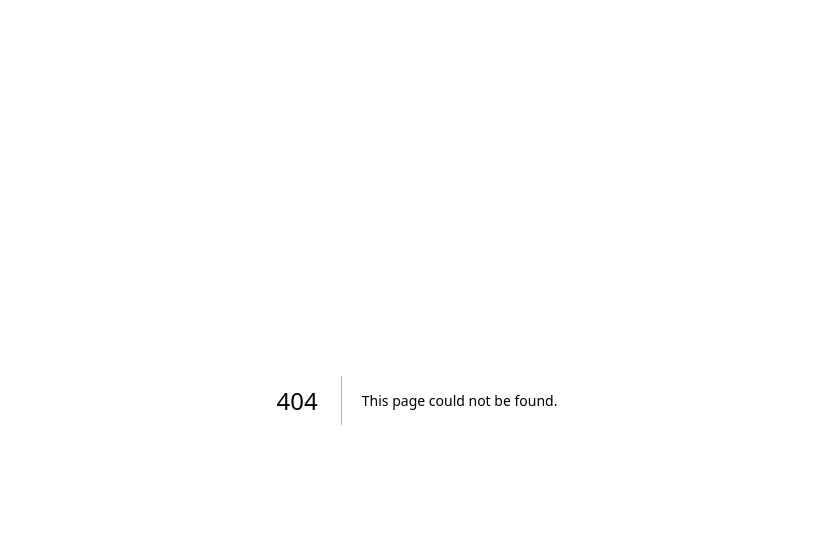
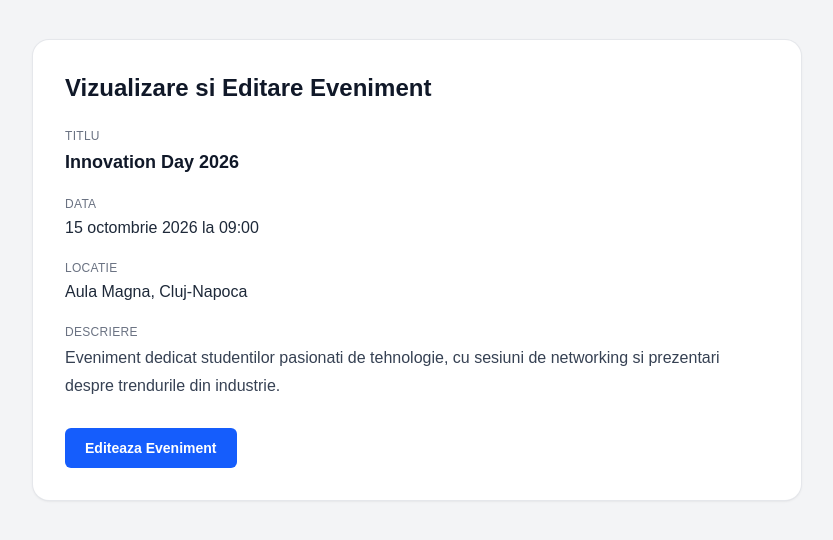
Before and after one commit to CrowmanXD/MPI-university-event-manager, a Next.js app in the folder frontend/: page /event-editor in a window 1280 px wide. Before the commit this address had no page. Shown: the top 540 px of the page, without its empty margins (223-1056 px from the left). Built offline with nearby package versions, Linux system fonts and the light colour scheme.

Commit message:
feat: formular editare eveniment si evidentiere modificari

```diff
--- /dev/null
+++ b/frontend/app/event-editor/page.tsx
@@ -0,0 +1,275 @@
+"use client";
+
+import { FormEvent, useMemo, useState } from "react";
+
+type EventData = {
+  title: string;
+  date: string;
+  location: string;
+  description: string;
+};
+
+const originalEvent: EventData = {
+  title: "Innovation Day 2026",
+  date: "2026-10-15T09:00",
+  location: "Aula Magna, Cluj-Napoca",
+  description:
+    "Eveniment dedicat studentilor pasionati de tehnologie, cu sesiuni de networking si prezentari despre trendurile din industrie.",
+};
+
+const formatDisplayDate = (value: string) => {
+  const parsedDate = new Date(value);
+  if (Number.isNaN(parsedDate.getTime())) {
+    return value;
+  }
+
+  return new Intl.DateTimeFormat("ro-RO", {
+    day: "numeric",
+    month: "long",
+    year: "numeric",
+    hour: "2-digit",
+    minute: "2-digit",
+  }).format(parsedDate);
+};
+
+export default function EventEditorPage() {
+  const [currentEvent, setCurrentEvent] = useState<EventData>(originalEvent);
+  const [isEditing, setIsEditing] = useState(false);
+  const [formData, setFormData] = useState<EventData>(currentEvent);
+  const [isSaving, setIsSaving] = useState(false);
+  const [submitError, setSubmitError] = useState("");
+
+  const locationUpdated = useMemo(
+    () => currentEvent.location !== originalEvent.location,
+    [currentEvent.location],
+  );
+
+  const dateUpdated = useMemo(
+    () => currentEvent.date !== originalEvent.date,
+    [currentEvent.date],
+  );
+
+  const handleStartEditing = () => {
+    setFormData(currentEvent);
+    setSubmitError("");
+    setIsEditing(true);
+  };
+
+  const handleCancel = () => {
+    setFormData(currentEvent);
+    setSubmitError("");
+    setIsEditing(false);
+  };
+
+  const handleSave = async (event: FormEvent<HTMLFormElement>) => {
+    event.preventDefault();
+    setSubmitError("");
+    setIsSaving(true);
+
+    try {
+      await new Promise((resolve) => setTimeout(resolve, 900));
+
+      await fetch("/api/events/update", {
+        method: "PUT",
+        headers: {
+          "Content-Type": "application/json",
+        },
+        body: JSON.stringify(formData),
+      });
+
+      setCurrentEvent(formData);
+      setIsEditing(false);
+    } catch {
+      setSubmitError("Modificarile nu au putut fi salvate. Incearca din nou.");
+    } finally {
+      setIsSaving(false);
+    }
+  };
+
+  return (
+    <div className="min-h-screen bg-gray-100 px-4 py-10">
+      <div className="mx-auto w-full max-w-3xl">
+        <div className="rounded-2xl bg-white p-8 shadow-sm ring-1 ring-gray-200">
+          <h1 className="text-2xl font-bold text-gray-900">
+            Vizualizare si Editare Eveniment
+          </h1>
+
+          {!isEditing ? (
+            <div className="mt-6 space-y-5">
+              <div>
+                <p className="text-xs uppercase tracking-wide text-gray-500">
+                  Titlu
+                </p>
+                <p className="mt-1 text-lg font-semibold text-gray-900">
+                  {currentEvent.title}
+                </p>
+              </div>
+
+              <div>
+                <p className="text-xs uppercase tracking-wide text-gray-500">
+                  Data
+                </p>
+                <div className="mt-1 flex items-center gap-2">
+                  <p
+                    className={`text-base ${
+                      dateUpdated ? "font-semibold text-orange-700" : "text-gray-800"
+                    }`}
+                  >
+                    {formatDisplayDate(currentEvent.date)}
+                  </p>
+                  {dateUpdated && (
+                    <span className="inline-flex rounded-full bg-amber-100 px-2.5 py-1 text-xs font-medium text-amber-800">
+                      Program Modificat
+                    </span>
+                  )}
+                </div>
+              </div>
+
+              <div>
+                <p className="text-xs uppercase tracking-wide text-gray-500">
+                  Locatie
+                </p>
+                <div className="mt-1 flex items-center gap-2">
+                  <p
+                    className={`text-base ${
+                      locationUpdated
+                        ? "font-semibold text-orange-700"
+                        : "text-gray-800"
+                    }`}
+                  >
+                    {currentEvent.location}
+                  </p>
+                  {locationUpdated && (
+                    <span className="inline-flex rounded-full bg-amber-100 px-2.5 py-1 text-xs font-medium text-amber-800">
+                      Locatie Actualizata
+                    </span>
+                  )}
+                </div>
+              </div>
+
+              <div>
+                <p className="text-xs uppercase tracking-wide text-gray-500">
+                  Descriere
+                </p>
+                <p className="mt-1 leading-7 text-gray-700">
+                  {currentEvent.description}
+                </p>
+              </div>
+
+              <button
+                type="button"
+                onClick={handleStartEditing}
+                className="mt-2 inline-flex rounded-md bg-blue-600 px-5 py-2.5 text-sm font-semibold text-white transition hover:bg-blue-700"
+              >
+                Editeaza Eveniment
+              </button>
+            </div>
+          ) : (
+            <form onSubmit={handleSave} className="mt-6 space-y-5">
+              <div>
+                <label
+                  htmlFor="title"
+                  className="mb-2 block text-sm font-medium text-gray-700"
+                >
+                  Titlu
+                </label>
+                <input
+                  id="title"
+                  type="text"
+                  value={formData.title}
+                  onChange={(e) =>
+                    setFormData((prev) => ({ ...prev, title: e.target.value }))
+                  }
+                  className="w-full rounded-md border border-gray-300 px-3 py-2 text-sm text-gray-900 outline-none transition focus:border-blue-500 focus:ring-2 focus:ring-blue-200"
+                />
+              </div>
+
+              <div>
+                <label
+                  htmlFor="date"
+                  className="mb-2 block text-sm font-medium text-gray-700"
+                >
+                  Data
+                </label>
+                <input
+                  id="date"
+                  type="datetime-local"
+                  value={formData.date}
+                  onChange={(e) =>
+                    setFormData((prev) => ({ ...prev, date: e.target.value }))
+                  }
+                  className="w-full rounded-md border border-gray-300 px-3 py-2 text-sm text-gray-900 outline-none transition focus:border-blue-500 focus:ring-2 focus:ring-blue-200"
+                />
+              </div>
+
+              <div>
+                <label
+                  htmlFor="location"
+                  className="mb-2 block text-sm font-medium text-gray-700"
+                >
+                  Locatie
+                </label>
+                <input
+                  id="location"
+                  type="text"
+                  value={formData.location}
+                  onChange={(e) =>
+                    setFormData((prev) => ({
+                      ...prev,
+                      location: e.target.value,
+                    }))
+                  }
+                  className="w-full rounded-md border border-gray-300 px-3 py-2 text-sm text-gray-900 outline-none transition focus:border-blue-500 focus:ring-2 focus:ring-blue-200"
+                />
+              </div>
+
+              <div>
+                <label
+                  htmlFor="description"
+                  className="mb-2 block text-sm font-medium text-gray-700"
+                >
+                  Descriere
+                </label>
+                <textarea
+                  id="description"
+                  value={formData.description}
+                  onChange={(e) =>
+                    setFormData((prev) => ({
+                      ...prev,
+                      description: e.target.value,
+                    }))
+                  }
+                  rows={5}
+                  className="w-full rounded-md border border-gray-300 px-3 py-2 text-sm text-gray-900 outline-none transition focus:border-blue-500 focus:ring-2 focus:ring-blue-200"
+                />
+              </div>
+
+              {submitError && (
+                <p className="rounded-md border border-red-200 bg-red-50 p-3 text-sm text-red-700">
+                  {submitError}
+                </p>
+              )}
+
+              <div className="flex flex-wrap gap-3">
+                <button
+                  type="submit"
+                  disabled={isSaving}
+                  className="inline-flex rounded-md bg-blue-600 px-5 py-2.5 text-sm font-semibold text-white transition hover:bg-blue-700 disabled:cursor-not-allowed disabled:bg-gray-400"
+                >
+                  {isSaving ? "Se salveaza..." : "Salveaza"}
+                </button>
+                <button
+                  type="button"
+                  onClick={handleCancel}
+                  className="inline-flex rounded-md border border-gray-300 bg-white px-5 py-2.5 text-sm font-semibold text-gray-700 transition hover:bg-gray-50"
+                >
+                  Anuleaza
+                </button>
+              </div>
+            </form>
+          )}
+        </div>
+      </div>
+    </div>
+  );
+}
```
